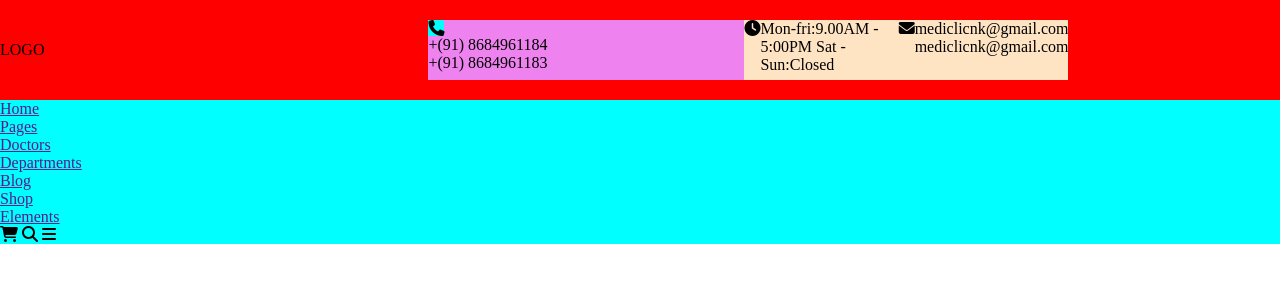
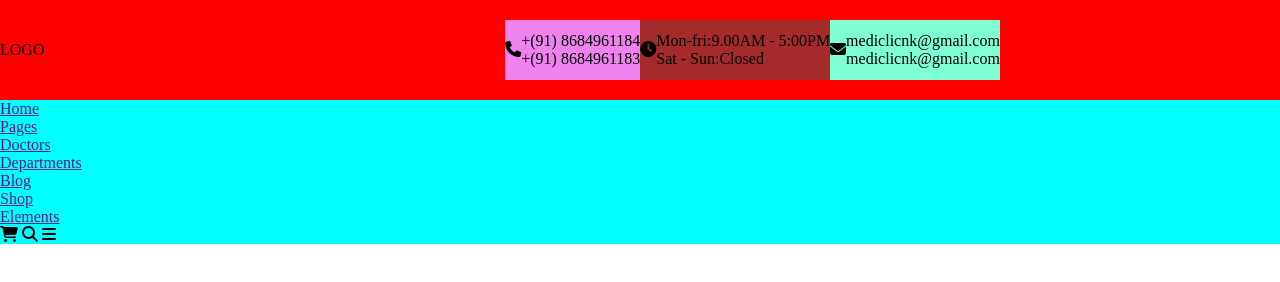
Before and after one commit to rajputsundram/healthCare, a plain HTML site: page mainHome/index.html in a window 1280 px wide. Drawn offline with Linux system fonts and the light colour scheme.

Commit message:
changed css and html

```diff
--- a/mainHome/index.html
+++ b/mainHome/index.html
@@ -17,20 +17,28 @@
                 <div class="phoneNo">
                     <div class="call-Icons"><i class="fa-solid fa-phone"></i>
                     </div>
+                    <div class="txt">
+                    <span>+(91) 8684961184</span>
+                    <span >+(91) 8684961183</span>
+                </div>
+                </div>
 
-                    <span class="txt">+(91) 8684961184</span>
-                    <span class="txt">+(91) 8684961183</span>
+                <div class="time">
+                    <div class="clock-Icon"><i class="fa-solid fa-clock"></i></div>
+                    <div class="time-txt">
+                    <span >Mon-fri:9.00AM - 5:00PM</span>
+                    <span>Sat - Sun:Closed</span>
                 </div>
-                <div class="clock-Icon"><i class="fa-solid fa-clock"></i></div>
-                <div class="time">
-                    <span class="time-txt">Mon-fri:9.00AM - 5:00PM</span>
-                    <span class="">Sat - Sun:Closed</span>
                 </div>
-                <div class="email-Icon"><i class="fa-solid fa-envelope"></i></div>
+
                 <div class="email">
-                    <span class="email-Icon"></span>
-                    <span class="email">mediclicnk@gmail.com</span>
-                    <span class="email">mediclicnk@gmail.com</span>
+                    <div class="email-Icon"><i class="fa-solid fa-envelope"></i></div>
+                    <div>
+                    <div class="email-txt">
+                    <span >mediclicnk@gmail.com</span>
+                    <span >mediclicnk@gmail.com</span>
+                </div>
+                </div>
 
 
             </div>
--- a/mainHome/style.css
+++ b/mainHome/style.css
@@ -1,16 +1,15 @@
-*{
-margin: 0;
-padding: 0
+* {
+    margin: 0;
+    padding: 0
 }
 
-.navBar
-{
+.navBar {
     background-color: aqua;
 
 }
 
 
-.firstNavbar{
+.firstNavbar {
     background-color: red;
     align-items: center;
     display: flex;
@@ -20,14 +19,14 @@ padding: 0
 
 
 }
-.navbarTxtArea
-{
+
+.navbarTxtArea {
     display: flex;
+    justify-content: space-between;
     background-color: bisque;
-    margin-left: 30%;
+    margin-left: 36%;
+    height: 60px;
 
-    width: 50vw;
-    height: 60px;
 
 
 }
@@ -35,32 +34,49 @@ padding: 0
 
 
 
-.phoneNo{
+.phoneNo {
     display: flex;
-    flex-direction: column;
-    width: 400px;
     background-color: violet;
+    /* margin-right: 100px; */
+    justify-content: center;
+    align-items: center;
 
 
 }
-.call-Icons{
+
+
+
+.txt {
     display: flex;
-    margin-right: 300px;
-    /* color: red
-     */
-     background-color: aqua;
-
-}
-
-.time
-{
-
-   /* display: flex; */
     flex-direction: column;
 }
 
-.email{
+.time {
+
+    display: flex;
+    justify-content: center;
+    align-items: center;
+    /* flex-direction: column; */
+    background-color: brown;
+}
+
+.time-txt{
     display: flex;
     flex-direction: column;
 
 }
+
+.email {
+    background-color: aquamarine;
+    display: flex;
+
+    justify-content: center;
+    align-items: center;
+
+}
+
+.email-txt{
+    display: flex;
+    flex-direction: column;
+
+}
```
